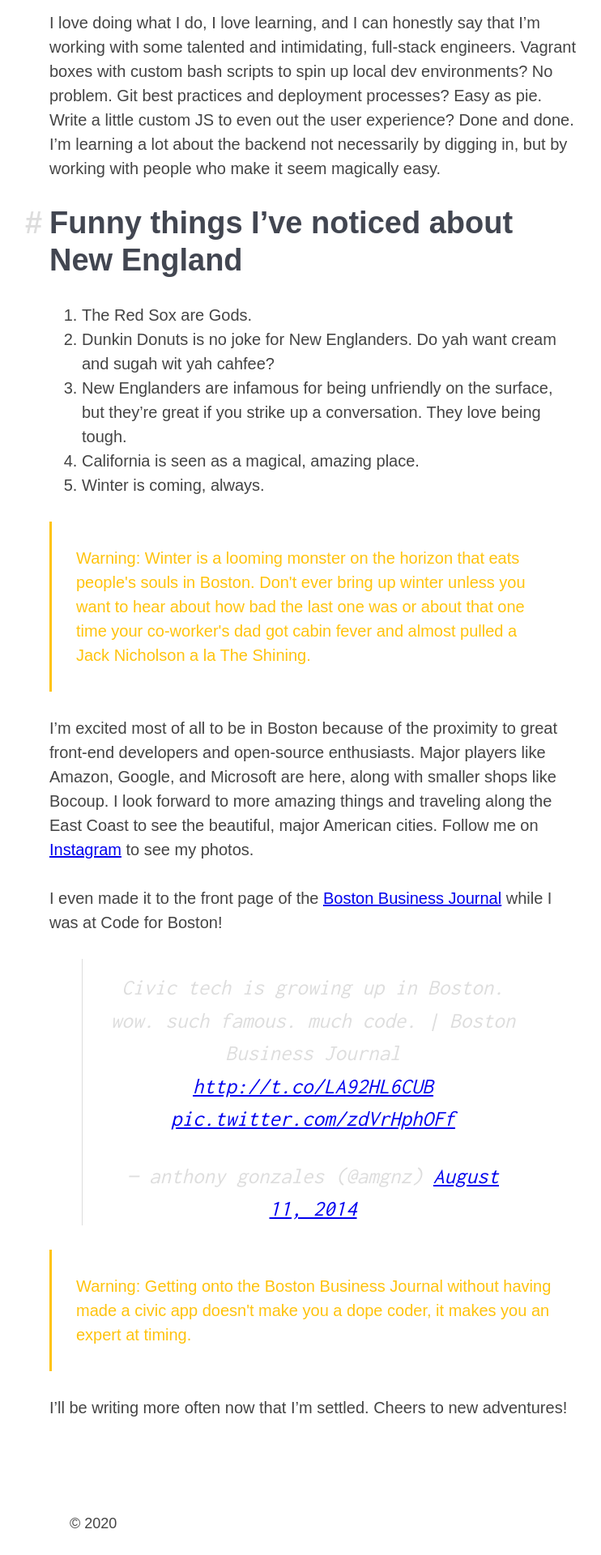
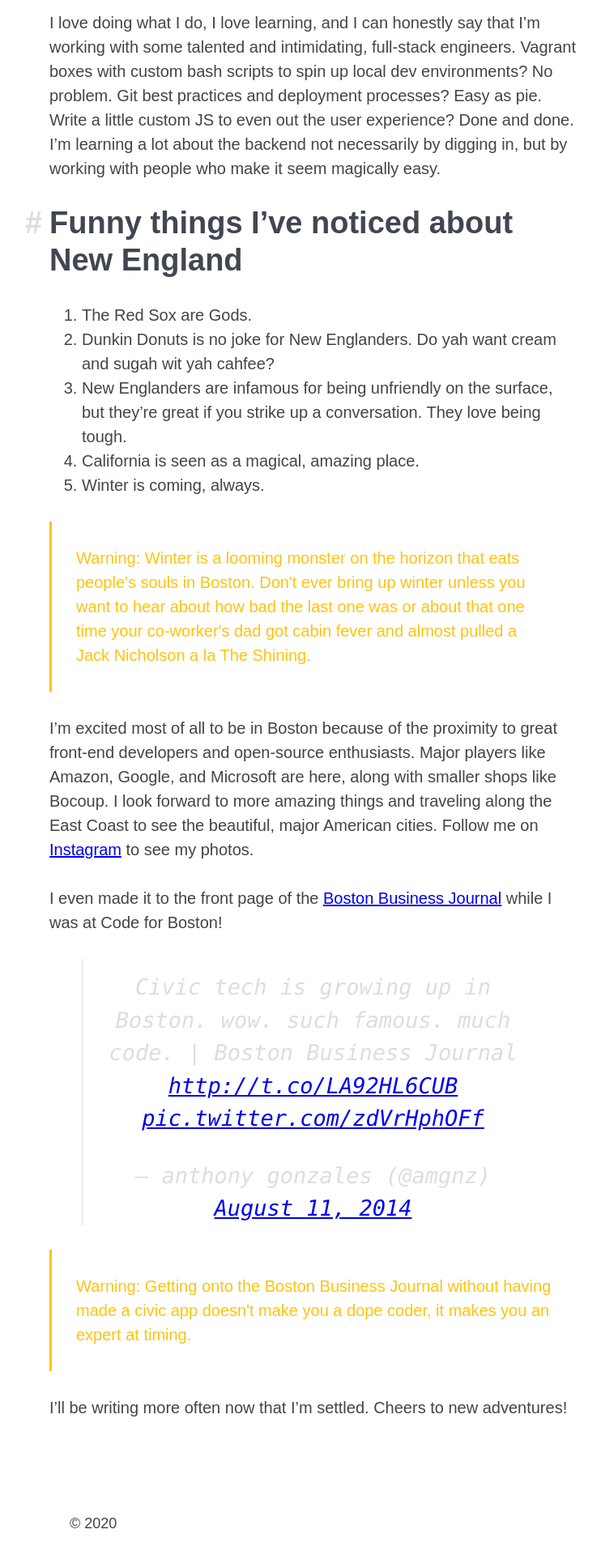
Before and after one commit to antgonzales/antgonzales.github.io, a Jekyll site: the page built from _posts/2014-09-01-moved-to-boston.markdown, in a window 1280 px wide. Shown: the part 972-2892 px from the top of the page at 81% size, without its empty margins (254-996 px from the left). Built offline with Jekyll 4.4.1, drawn with Linux system fonts in a browser that asks for light colours; comment, search, counter and statistics services are not loaded.

Commit message:
Remove Inconsolata Google font
Replace monospace font with web safe version.

```diff
--- a/_includes/head.html
+++ b/_includes/head.html
@@ -7,6 +7,5 @@
   <link rel="shortcut icon" href="/favicon.ico" type="image/x-icon">
   <link rel="icon" href="favicon.ico" type="image/x-icon">
 
-  <link href="//fonts.googleapis.com/css?family=Inconsolata" rel="stylesheet">
   <link rel="stylesheet" href="/css/master.css">
 </head>
--- a/_sass/_variables.scss
+++ b/_sass/_variables.scss
@@ -20,7 +20,7 @@
 $link-color: $blue;
 
 // Typography
-$mono-font-family: "Inconsolata", monospace;
+$mono-font-family: "Lucida Console", Monaco, monospace;
 $sans-serif-font-family: Arial, sans-serif;
 
 $base-font-size: 20px;
```
